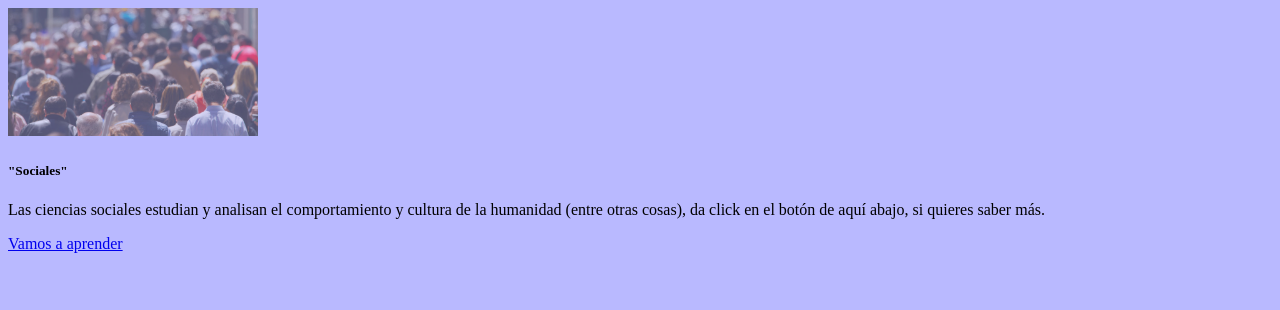
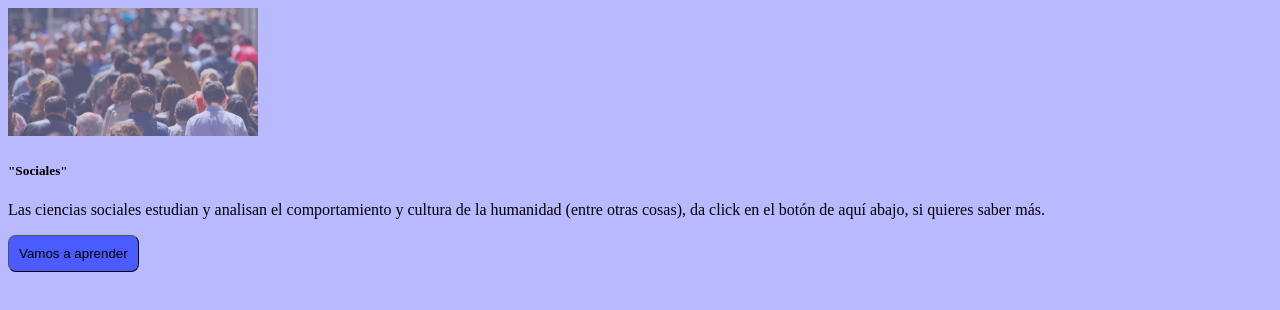
Before and after one commit to valebe6/project-intro, a plain HTML site: page index.html in a window 1280 px wide. Drawn offline with nearby package versions, Linux system fonts and the light colour scheme.

```diff
--- a/index.css
+++ b/index.css
@@ -1,4 +1,12 @@
 body{
     background: rgba(163, 163, 255, 0.753);
-
 }
+button {
+    border-radius: 8px;
+    border-width: 1px;
+    padding: 10px;
+    background: rgb(74, 92, 255);
+}
+button:hover{
+    background:rgb(0, 0, 255)
+}
--- a/index.html
+++ b/index.html
@@ -16,7 +16,7 @@
         <div class="card-body">
           <h5 class="card-title">"Sociales"</h5>
           <p class="card-text">Las ciencias sociales estudian y analisan el comportamiento y cultura de la humanidad (entre otras cosas), da click en el botón de aquí abajo, si quieres saber más.</p>
-          <a href="#" class="btn btn-primary">Vamos a aprender</a>
+          <button onclick="location.href=('/code/src/index2/index2.html')">Vamos a aprender</button>
         </div>
       </div>
     <script src="https://cdn.jsdelivr.net/npm/bootstrap@5.3.0-alpha1/dist/js/bootstrap.bundle.min.js" integrity="sha384-w76AqPfDkMBDXo30jS1Sgez6pr3x5MlQ1ZAGC+nuZB+EYdgRZgiwxhTBTkF7CXvN" crossorigin="anonymous"></script>
```
Also changed, not shown: code/src/index2/index2.html (added, +12 -0 lines), code/src/index2/index2.css (added), code/src/index2/index2.js (added).
